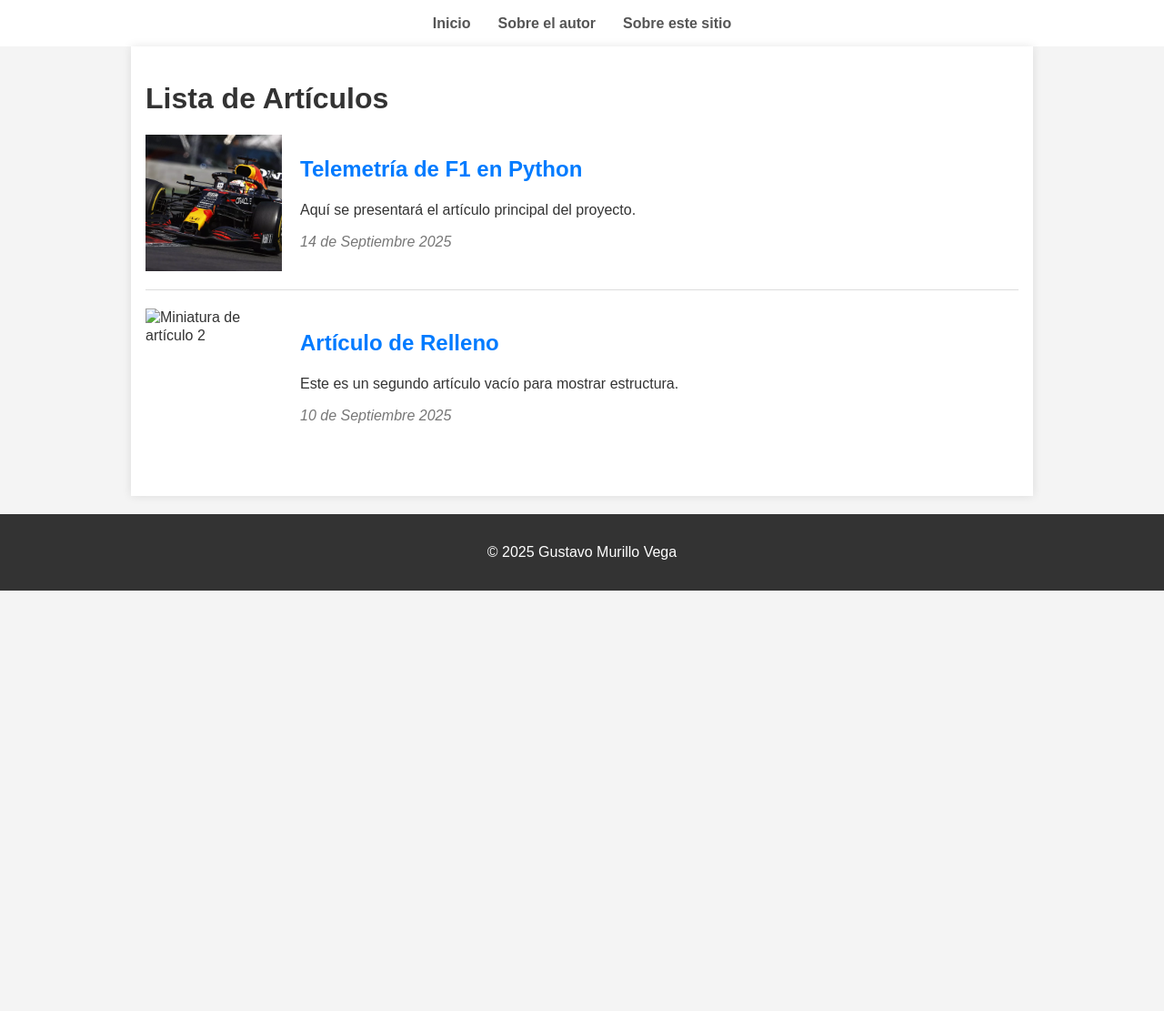
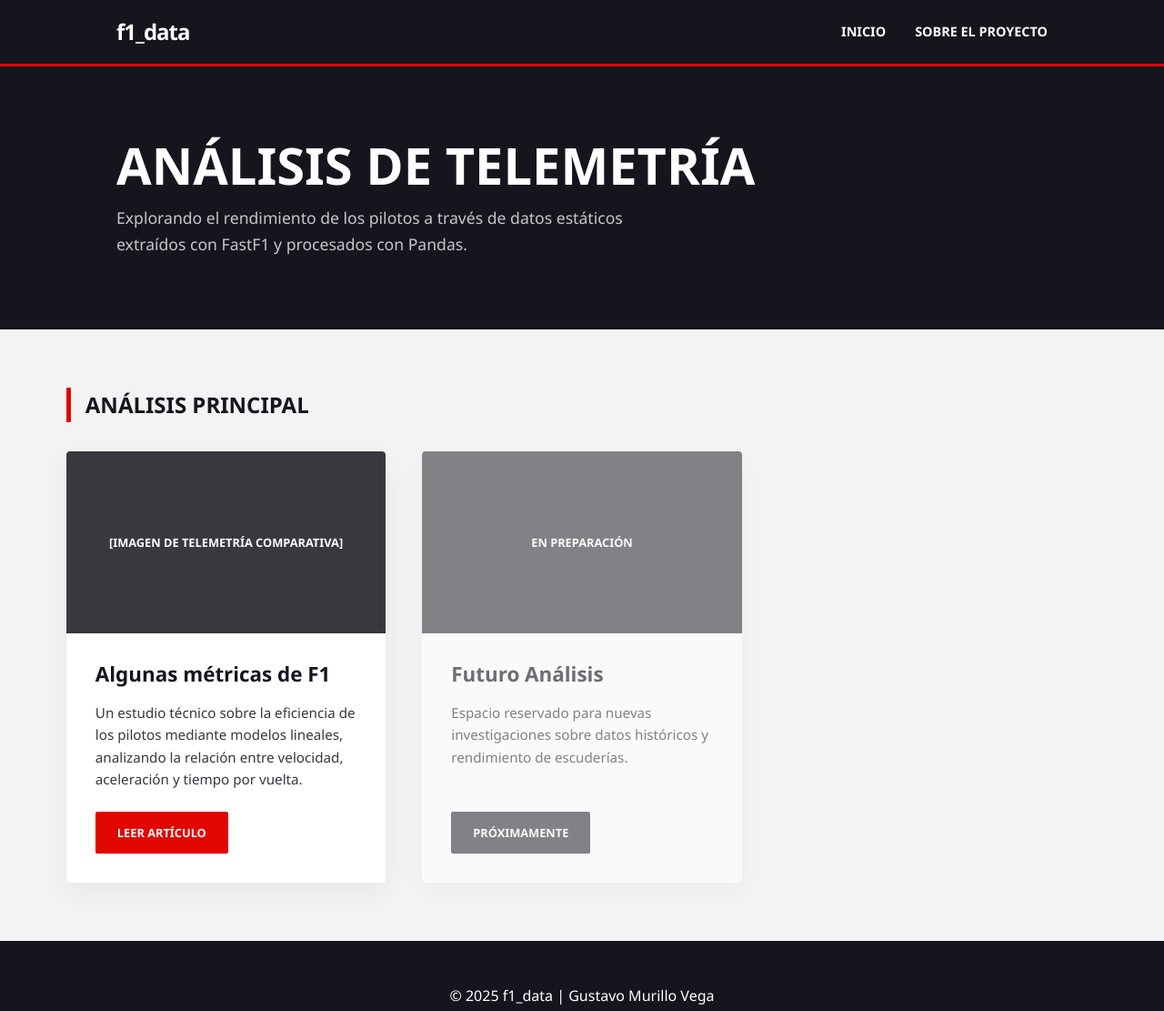
Before and after one commit to rain-king/f1_data, a plain HTML site: page index.html in a window 1280 px wide. Shown: the whole page at 91% size. Before the commit the page ends 800 px from the top, so only its background shows below. Drawn offline with Linux system fonts and the light colour scheme.

Commit message:
Major redesign, about.html merge

```diff
--- a/index.html
+++ b/index.html
@@ -3,42 +3,53 @@
 <head>
     <meta charset="UTF-8">
     <meta name="viewport" content="width=device-width, initial-scale=1.0">
-    <title>Análisis F1 - Inicio</title>
+    <title>f1_data | Portal de Análisis</title>
     <link rel="stylesheet" href="styles.css">
 </head>
 <body>
-    <header>
-        <nav>
-            <ul>
+
+    <nav class="nav-bar">
+        <a href="index.html" class="nav-logo">f1_data</a>
+        <ul class="nav-links">
             <li><a href="index.html">Inicio</a></li>
-                <li><a href="autor.html">Sobre el autor</a></li>
-				<li><a href="proyecto.html">Sobre este sitio</a></li>
+            <li><a href="about.html">Sobre el proyecto</a></li>
         </ul>
     </nav>
+
+    <header class="hero">
+        <h1>Análisis de Telemetría</h1>
+        <p>Explorando el rendimiento de los pilotos a través de datos estáticos extraídos con FastF1 y procesados con Pandas.</p>
     </header>
 
-    <main class="inicio-main">
-        <h1>Lista de Artículos</h1>
-        <article class="article-preview">
-            <img src="assets/max-verstappen-red-bull-racing.webp" alt="Miniatura de artículo 1">
-            <div class="article-info">
-                <h2><a href="article1.html">Telemetría de F1 en Python</a></h2>
-                <p class="description">Aquí se presentará el artículo principal del proyecto.</p>
-                <p class="date">14 de Septiembre 2025</p>
+    <main class="container">
+        <h2 class="section-title">Análisis Principal</h2>
+
+        <div class="articles-grid">
+            <article class="article-card">
+                <div class="card-image">
+                    [Imagen de Telemetría Comparativa]
+                </div>
+                <div class="card-body">
+                    <h2>Algunas métricas de F1</h2>
+                    <p>Un estudio técnico sobre la eficiencia de los pilotos mediante modelos lineales, analizando la relación entre velocidad, aceleración y tiempo por vuelta.</p>
+                    <a href="article1.html" class="btn-read">Leer Artículo</a>
                 </div>
             </article>
-        <article class="article-preview">
-            <img src="" alt="Miniatura de artículo 2">
-            <div class="article-info">
-                <h2><a href="article2.html">Artículo de Relleno</a></h2>
-                <p class="description">Este es un segundo artículo vacío para mostrar estructura.</p>
-                <p class="date">10 de Septiembre 2025</p>
+
+            <article class="article-card disabled">
+                <div class="card-image">En preparación</div>
+                <div class="card-body">
+                    <h2>Futuro Análisis</h2>
+                    <p>Espacio reservado para nuevas investigaciones sobre datos históricos y rendimiento de escuderías.</p>
+                    <span class="btn-read-disabled">Próximamente</span>
                 </div>
             </article>
+        </div>
     </main>
 
-    <footer>
-        <p>&copy; 2025 Gustavo Murillo Vega</p>
+    <footer class="main-footer">
+        <p>&copy; 2025 f1_data | Gustavo Murillo Vega</p>
     </footer>
+
 </body>
 </html>
--- a/styles.css
+++ b/styles.css
@@ -1,101 +1,241 @@
 :root {
-	--var-global: red;
-	/* llamar */
-	/* propiedad: var(--var-global) */
+    --f1-red: #e10600;
+    --carbon-black: #15151e;
+    --track-gray: #38383f;
+    --asphalt: #2b2b32;
+    --clean-white: #ffffff;
+    --soft-gray: #f3f3f3;
+    --transition: all 0.3s ease;
+}
+
+* {
+    box-sizing: border-box;
+    margin: 0;
+    padding: 0;
 }
 
 body {
-    font-family: sans-serif;
-    line-height: 1.2;
-    margin: 0;
-    padding: 0;
-    background-color: #f4f4f4;
-    color: #333;
+    font-family: 'Segoe UI', Roboto, Helvetica, Arial, sans-serif;
+    background-color: var(--soft-gray);
+    color: var(--carbon-black);
+    line-height: 1.6;
     display: flex;
     flex-direction: column;
-    align-items: center;
+    min-height: 100vh;
 }
 
-body > * {
-    width: 100vw;
+/* Navegación */
+.nav-bar {
+    background: var(--carbon-black);
+    padding: 1rem 10%;
+    display: flex;
+    justify-content: space-between;
+    align-items: center;
+    border-bottom: 3px solid var(--f1-red);
 }
 
-header {
-    background: #ffff;
-    color: #333;
-    padding: 1rem 0;
-    text-align: center;
+.nav-logo {
+    color: var(--clean-white);
+    font-weight: 800;
+    text-decoration: none;
+    font-size: 1.5rem;
+    letter-spacing: -1px;
 }
 
-header nav ul {
-    padding: 0;
+.nav-links {
+    display: flex;
+    gap: 2rem;
     list-style: none;
-    margin: 0;
-    display: flex;
-    justify-content: center;
 }
 
-header nav ul li {
-    margin: 0 15px;
+.nav-links a {
+    color: var(--clean-white);
+    text-decoration: none;
+    font-size: 0.9rem;
+    text-transform: uppercase;
+    font-weight: 600;
+    transition: var(--transition);
 }
 
-header nav ul li a {
-    color: #555;
+.nav-links a:hover {
+    color: var(--f1-red);
+}
+
+/* Hero / Header */
+.hero {
+    background-color: var(--carbon-black);
+    color: var(--clean-white);
+    padding: 5rem 10%;
+    text-align: left;
+}
+
+.hero h1 {
+    font-size: 3.5rem;
+    text-transform: uppercase;
+    margin-bottom: 1rem;
+    line-height: 1;
+}
+
+.hero p {
+    color: var(--soft-gray);
+    max-width: 600px;
+    font-size: 1.1rem;
+    opacity: 0.8;
+}
+
+/* Contenedores */
+.container {
+    max-width: 1200px;
+    margin: 4rem auto;
+    padding: 0 1rem;
+    flex-grow: 1;
+}
+
+.section-title {
+    margin-bottom: 2rem;
+    font-size: 1.5rem;
+    text-transform: uppercase;
+    border-left: 5px solid var(--f1-red);
+    padding-left: 1rem;
+}
+
+.articles-grid {
+    display: grid;
+    grid-template-columns: repeat(auto-fill, minmax(350px, 1fr));
+    gap: 2.5rem;
+}
+
+/* Tarjetas */
+.article-card {
+    background: var(--clean-white);
+    border-radius: 4px;
+    overflow: hidden;
+    box-shadow: 0 10px 30px rgba(0,0,0,0.05);
+    transition: var(--transition);
+    display: flex;
+    flex-direction: column;
+}
+
+.article-card:hover:not(.disabled) {
+    transform: translateY(-5px);
+    box-shadow: 0 15px 40px rgba(0,0,0,0.1);
+}
+
+.article-card.disabled {
+    opacity: 0.6;
+}
+
+.card-image {
+    width: 100%;
+    height: 200px;
+    background: var(--track-gray);
+    display: flex;
+    align-items: center;
+    justify-content: center;
+    color: var(--clean-white);
+    font-weight: bold;
+    text-transform: uppercase;
+    font-size: 0.8rem;
+}
+
+.card-body {
+    padding: 2rem;
+    flex-grow: 1;
+    display: flex;
+    flex-direction: column;
+}
+
+.card-body h2 {
+    font-size: 1.4rem;
+    margin-bottom: 1rem;
+    line-height: 1.2;
+}
+
+.card-body p {
+    font-size: 0.95rem;
+    color: var(--track-gray);
+    margin-bottom: 1.5rem;
+    flex-grow: 1;
+}
+
+.btn-read {
+    align-self: flex-start;
+    padding: 0.8rem 1.5rem;
+    background: var(--f1-red);
+    color: var(--clean-white);
     text-decoration: none;
+    font-weight: 700;
+    text-transform: uppercase;
+    font-size: 0.8rem;
+    border-radius: 2px;
+    transition: var(--transition);
+}
+
+.btn-read:hover {
+    background: var(--carbon-black);
+}
+
+.btn-read-disabled {
+    align-self: flex-start;
+    padding: 0.8rem 1.5rem;
+    background: var(--track-gray);
+    color: var(--clean-white);
+    font-weight: 700;
+    text-transform: uppercase;
+    font-size: 0.8rem;
+    border-radius: 2px;
+}
+
+/* About Section */
+.about-header {
+    margin-bottom: 3rem;
+}
+
+.about-section {
+    background: var(--clean-white);
+    padding: 3rem;
+    border-radius: 4px;
+    margin-bottom: 2rem;
+    box-shadow: 0 4px 6px rgba(0,0,0,0.05);
+}
+
+.about-section h2 {
+    margin-bottom: 1.5rem;
+    color: var(--f1-red);
+    text-transform: uppercase;
+    font-size: 1.2rem;
+}
+
+.about-section ul {
+    list-style: none;
+    padding-left: 0;
+}
+
+.about-section li {
+    margin-bottom: 1rem;
+    padding-left: 1.5rem;
+    position: relative;
+}
+
+.about-section li::before {
+    content: "→";
+    position: absolute;
+    left: 0;
+    color: var(--f1-red);
     font-weight: bold;
 }
 
-main {
-    max-width: 960px;
-    /* margin: 20px auto; */
-    padding: 1rem;
-    background: #fff;
-    box-shadow: 0 0 10px rgba(0,0,0,0.1);
+/* Footer */
+.main-footer {
+    background: var(--carbon-black);
+    color: var(--clean-white);
+    padding: 3rem 10%;
+    text-align: center;
+    margin-top: auto;
 }
 
-footer {
-    text-align: center;
-    padding: 1rem 0;
-    background: #333;
-    color: #fff;
-    margin-top: 20px;
+@media (max-width: 768px) {
+    .hero h1 { font-size: 2.5rem; }
+    .nav-bar { flex-direction: column; gap: 1rem; }
+    .about-section { padding: 1.5rem; }
 }
-
-/* Home Page Specifics */
-.home-main h1 {
-    text-align: center;
-}
-
-.article-preview {
-    display: flex;
-    align-items: center;
-    margin-bottom: 20px;
-    padding-bottom: 20px;
-    border-bottom: 1px solid #ddd;
-}
-
-.article-preview:last-child {
-    border-bottom: none;
-}
-
-.article-preview img {
-    width: 150px;
-    height: 150px;
-    object-fit: cover;
-    margin-right: 20px;
-}
-
-.article-info h2 {
-    margin-top: 0;
-}
-
-.article-info a {
-    text-decoration: none;
-    color: #007bff;
-}
-
-.article-info .date {
-    font-style: italic;
-    color: #777;
-    margin: 5px 0 0;
-}
```
Also changed, not shown: about.html (added, +54 -0 lines), article2.html (deleted, +0 -34 lines), autor.html (deleted, +0 -34 lines), proyecto.html (deleted, +0 -39 lines). Lines whose indentation alone changed are shown as unchanged.
